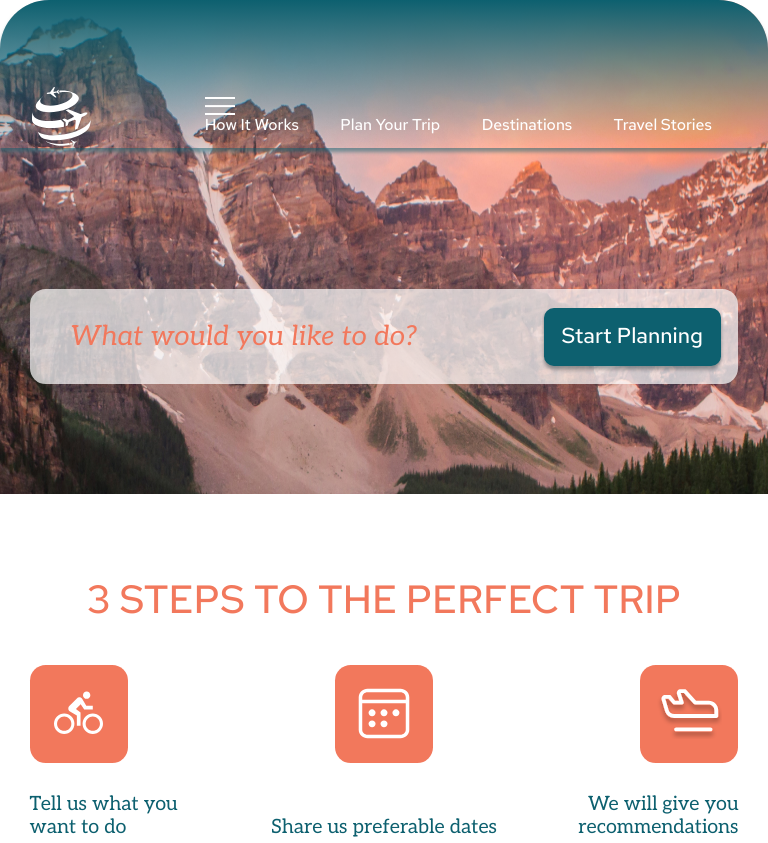
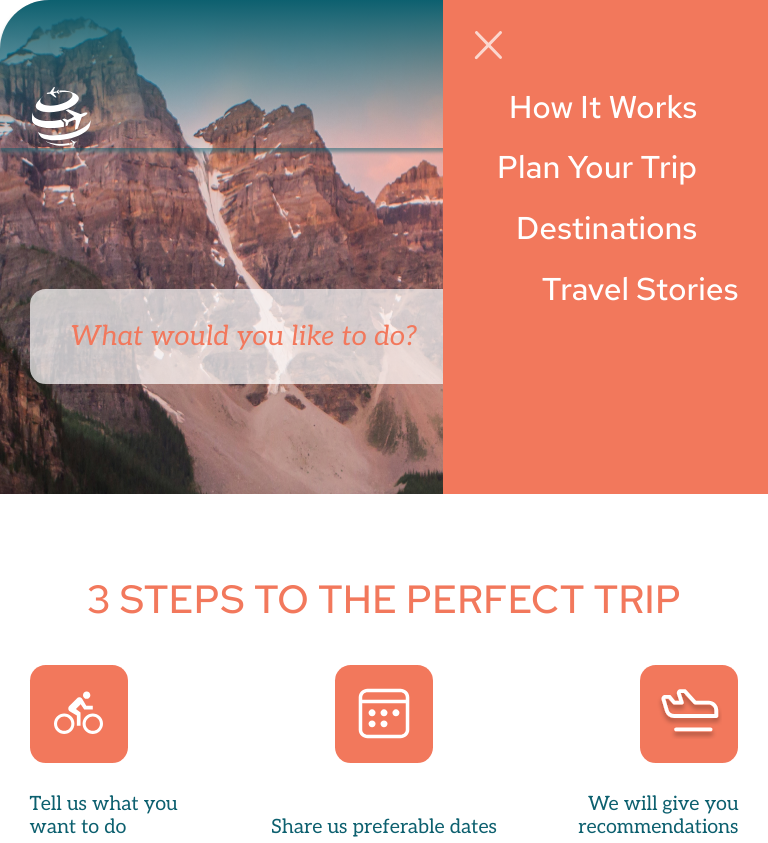
Before and after one commit to vladimirovicp/layout-travel, a plain HTML site: page index.html in a window 768 px wide. Shown: the top 843 px of the page. Drawn offline with Linux system fonts and the light colour scheme; a web font is replaced by a local one.

Commit message:
feat: add adative menu

```diff
--- a/css/menu.css
+++ b/css/menu.css
@@ -1,10 +1,13 @@
 .menu__icon{
+    display: none;
+}
+
+.menu__close{
     display: none;
 }
 
 
 @media (max-width: 48em) {
-
     .menu__icon{
         z-index: 5;
         display: block;
@@ -24,7 +27,6 @@
         transition: all 0.3s ease 0s;
         background-color: #fff;
     }
-
     .menu__icon::before,
     .menu__icon::after{
         content: '';
@@ -56,5 +58,29 @@
         transform: rotate(45deg) translate(0, 50%);
     }
 
+    .header__nav{
+        position: fixed;
+        top:0;
+        right: 0;
+        width: 33rem;
+        height: 50.2rem;
+        background-color: rgba(242, 120, 92, 1);
+        padding: 8.8rem 3rem 1rem 1rem;
+        transition: all 0.3s ease 0s;
+        overflow: auto;
+        z-index: 10;
+    }
+
+    .menu__close{
+        display: block;
+        width: 3rem;
+        height: 3rem;
+        position: absolute;
+        left: 3.09rem;
+        top: 3.09rem;
+    }
+
+
+
 
 }
--- a/css/style.css
+++ b/css/style.css
@@ -68,10 +68,6 @@
 
 .header__nav-list{
     display: flex;
-}
-
-.header__nav-list .header__nav-item:not(:last-child){
-    margin-right: 4.2rem;
 }
 
 .header__nav-link{
@@ -315,7 +311,7 @@
 
 .stories__container{
     position: relative;
-    z-index: 10;
+    z-index: 5;
 }
 
 .stories__header{
@@ -432,6 +428,10 @@
         inset: 0;
         z-index: 0;
     }
+
+    .header__nav-list .header__nav-item:not(:last-child){
+        margin-right: 4.2rem;
+    }
 }
 
 @media (max-width: 48em) {
@@ -486,6 +486,19 @@
     .preview__search-input{
         font-size: 2.8rem;
         width: 46rem;
+    }
+
+    .header__nav-list .header__nav-item:not(:last-child){
+        margin-bottom: 2rem;
+    }
+
+    .header__nav-list{
+        flex-direction: column;
+        align-items: flex-end;
+    }
+
+    .header__nav-link{
+        font-size: 3.2rem;
     }
 
     .preview{
--- a/index.html
+++ b/index.html
@@ -13,9 +13,9 @@
 
     <link rel="stylesheet" href="./css/swiper-bundle.css">
     <link rel="stylesheet" href="./css/default-style.css">
-    <link rel="stylesheet" href="./css/menu.css">
     <link rel="stylesheet" href="./css/global.css">
     <link rel="stylesheet" href="./css/style.css">
+    <link rel="stylesheet" href="./css/menu.css">
 
     <script defer src="./js/swiper-bundle.js"></script>
     <script defer src="./js/script.js"></script>
@@ -38,6 +38,9 @@
                     </div>
 
                     <nav id="main-menu" class="nav header__nav">
+                        <button class="menu__close">
+                            <img src="./img/svg/nav-close.svg" alt="close">
+                        </button>
                         <ul class="header__nav-list nav-list">
                             <li class="header__nav-item"><a href="#preview" class="header__nav-link">How It Works</a></li>
                             <li class="header__nav-item"><a href="#steps" class="header__nav-link">Plan Your Trip</a></li>
```
Also changed, not shown: img/svg/nav-close.svg (added).
